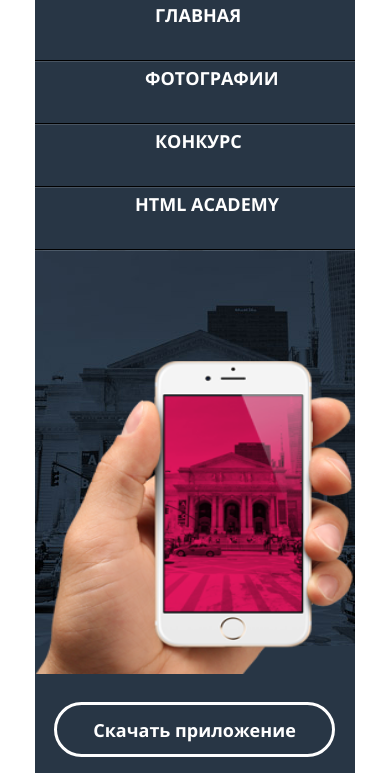
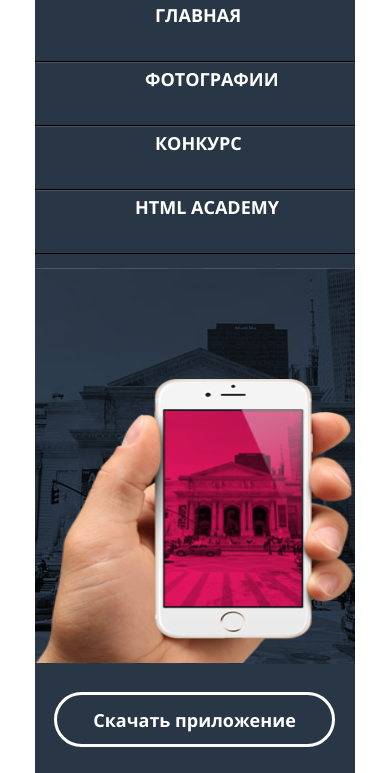
Before and after one commit to AlexyShu/926777-pink-16, a website: page source/index.html in a window 390 px wide. Shown: the part 71-844 px from the top of the page. Drawn offline with nearby package versions, Linux system fonts and the light colour scheme; files that its build step writes are made by us from their sources; files whose address does not match are found by name.

Commit message:
тест

```diff
--- a/source/index.html
+++ b/source/index.html
@@ -33,7 +33,7 @@
         <main class="page-main">
           <section class="application">
             <div class="application__image-background">
-              <img class="application__image" src="img/iphone-hand-mobile@1x.png" alt="iphone-desctop" width="320" height="314">
+              <img class="application__image" src="img/iphone-hand-mobile@1x.png" alt="iphone-desctop" width="320" height="285">
             </div>
             <div class="application__slogan">
               <h1 class="application__title"> Взгляните <br> на жизнь <br> иначе!</h1>
--- a/source/less/application.less
+++ b/source/less/application.less
@@ -10,10 +10,10 @@
   height: 55px;
   justify-content: center;
   align-items: center;
-  margin-top: 56px;
+  margin-top: 28px;
   margin-left: 19px;
   margin-right: 20px;
-  margin-bottom: 40px;
+  margin-bottom: 36px;
   color: #ffffff;
   font-weight: bold;
   font-size: 18px;
--- a/source/less/main-navigation.less
+++ b/source/less/main-navigation.less
@@ -8,7 +8,7 @@
   display: flex;
   flex-direction: column;
   width: 320px;
-  margin: 0 auto;
+  margin-top: 0;
   padding: 0;
 }
 
@@ -20,6 +20,7 @@
   font-weight: bold;
   font-size: 18px;
   line-height: 32px;
+  margin-bottom: 41px;
 }
 
 
@@ -34,7 +35,7 @@
 
 
 .main-navigation__list li {
-  height: 63px;
+  height: 64px;
   width: 100%;
   border-bottom: 1px solid #000000;
   border-top: 1px solid rgba(255, 255, 255, 0.15);
```
